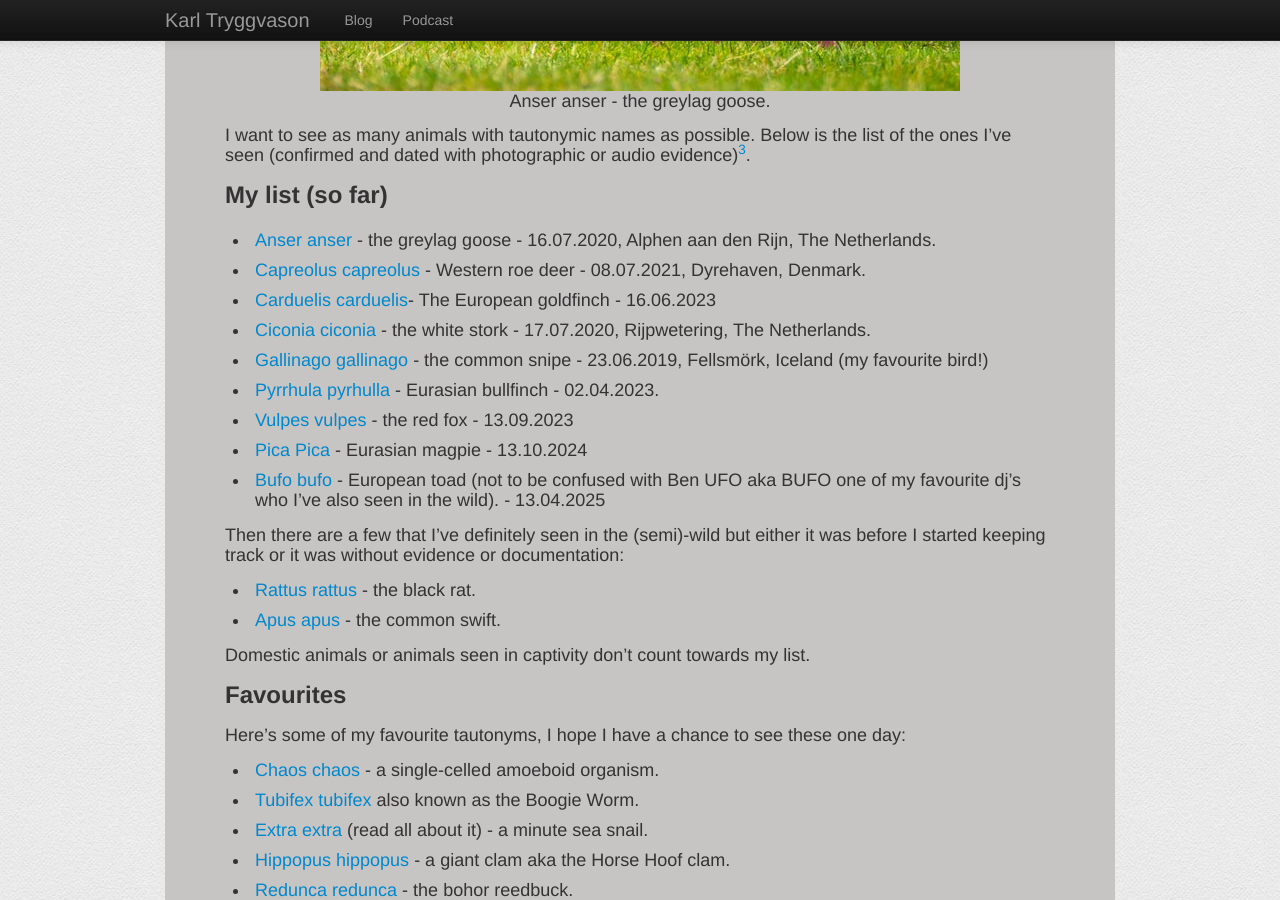
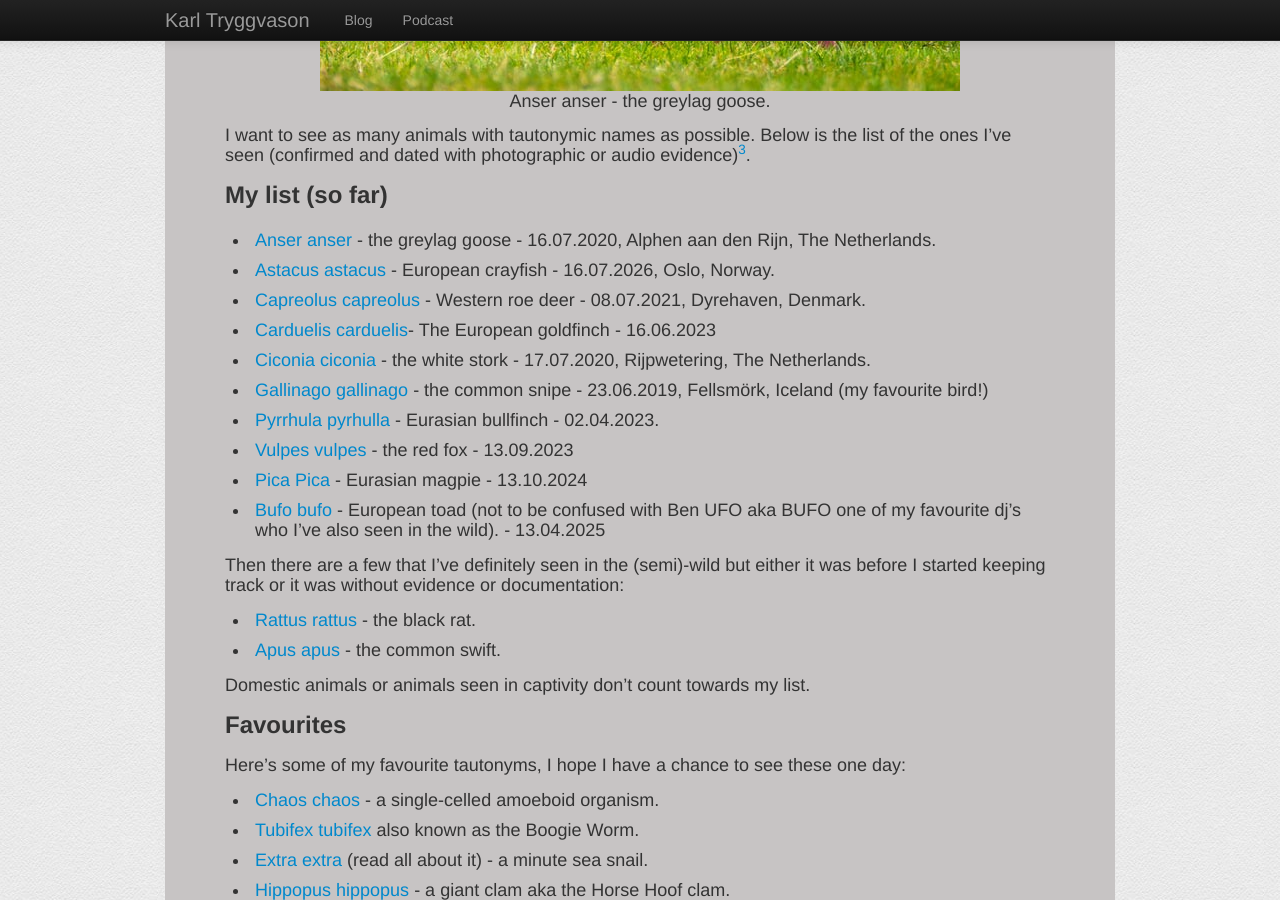
Before and after one commit to Kalli/karltryggvason.com, a Jekyll site: the page built from _posts/2021-09-05-tautonyms.md, in a window 1280 px wide and 900 px high, scrolled down 809 px. Built offline with Jekyll 4.4.1, drawn with Linux system fonts in a browser that asks for light colours; nearby versions of some CDN libraries.

Commit message:
Add Astacus astacus sighting

```diff
--- a/_posts/2021-09-05-tautonyms.md
+++ b/_posts/2021-09-05-tautonyms.md
@@ -17,6 +17,7 @@ I want to see as many animals with tautonymic names as possible. Below is the li
 ### My list (so far)
 
 * [Anser anser](https://en.wikipedia.org/wiki/Greylag_goose) - the greylag goose - 16.07.2020, Alphen aan den Rijn, The Netherlands.
+* [Astacus astacus](https://en.wikipedia.org/wiki/Astacus_astacus) - European crayfish - 16.07.2026, Oslo, Norway.
 * [Capreolus capreolus](https://en.wikipedia.org/wiki/Roe_deer) - Western roe deer - 08.07.2021, Dyrehaven, Denmark.
 * [Carduelis carduelis](https://en.wikipedia.org/wiki/European_goldfinch)- The European goldfinch - 16.06.2023
 * [Ciconia ciconia](https://en.wikipedia.org/wiki/White_stork) - the white stork - 17.07.2020, Rijpwetering, The Netherlands.
```
